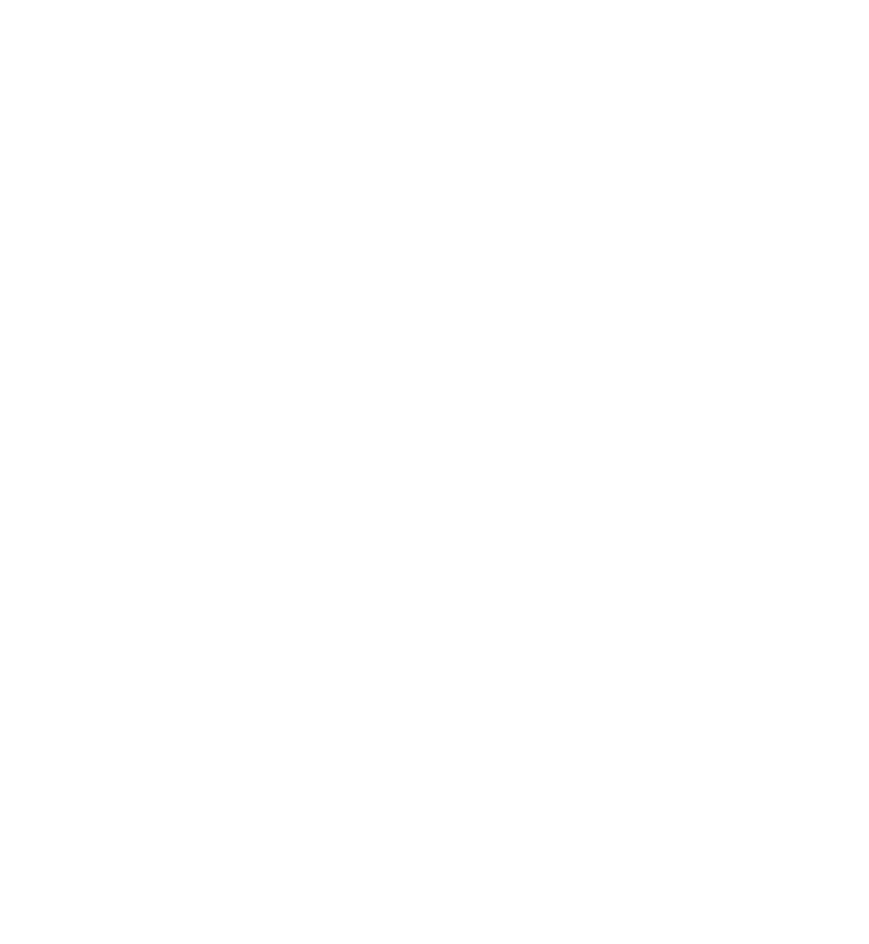
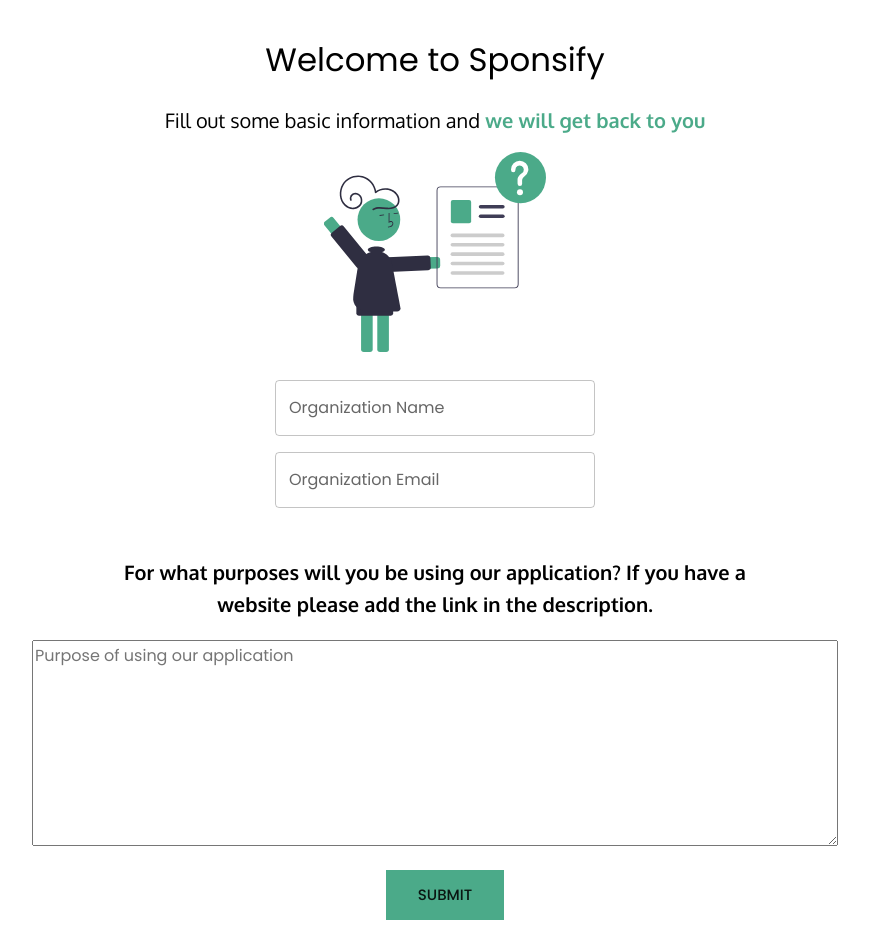
Before and after one commit to hSiri01/sponsify, a React (Create React App) app: page /new-user in a window 1280 px wide. Before the commit this address had no page. Shown: the part 160-1104 px from the top of the page, without its empty margins (205-1074 px from the left). Before the commit the page ends 800 px from the top, so only its background shows below. Built offline with nearby package versions, Linux system fonts and the light colour scheme.

Commit message:
Add New User page

```diff
--- a/src/App.tsx
+++ b/src/App.tsx
@@ -17,9 +17,11 @@
 import PurchaseHistory from './admin/organism/PurchaseHistory/App';
 import EditLevels from './admin/organism/EditLevels/App';
 import BasicInfo from './admin/organism/BasicInfo/App';
+import NewUser from './admin/organism/NewUser/App'
+
 
 import AdminLogin from './admin/organism/Home/App';
-import CheckBackLater from './sponsor/organism/HowItWorksCopy/App'
+import CheckBackLater from './sponsor/organism/CheckBackLater/App'
 
 import {
   BrowserRouter,
@@ -51,6 +53,7 @@
             <Route path="/events-edit" element={<EditEvents />} />
             <Route path="/summary" element={<PurchaseHistory />} />
             <Route path="/basic-info" element={<BasicInfo />} />
+            <Route path="/new-user" element={<NewUser />} />
 
           </Routes>
 
--- a/src/admin/organism/BasicInfo/App.tsx
+++ b/src/admin/organism/BasicInfo/App.tsx
@@ -8,7 +8,6 @@
 import TextField from '@mui/material/TextField';
 import MenuBar from '../../molecule/MenuBar/App'
 import FormData from 'form-data'
-import ShoppingCart from '@mui/icons-material/ShoppingCart';
 
 
 interface Props {
@@ -291,7 +290,7 @@
                                         ml: theme.spacing(5),
                                     }}
 
-                                    >Save</Button>
+                                    >SAVE</Button>
 
                             </Grid>
 
--- a/src/admin/organism/Home/App.tsx
+++ b/src/admin/organism/Home/App.tsx
@@ -44,8 +44,12 @@
                     <img style={{ maxHeight: theme.spacing(80), marginTop: theme.spacing(10) }} src={Admin} alt="Setting up webpage" />
                 </Grid>
 
-                <Grid item xs={12} sx={{ display: 'flex', justifyContent: 'center', margin: theme.spacing(6) }}>
+                <Grid item xs={6} sx={{ display: 'flex', justifyContent: 'right' , pr: theme.spacing(6), mb: theme.spacing(6)}}>
                     <Link href="/" color = "inherit">Sponsor? </Link>
+                </Grid>
+
+                <Grid item xs={6} sx={{ display: 'flex', justifyContent: 'left', pl: theme.spacing(6), mb: theme.spacing(6)  }}>
+                    <Link href="/new-user" color="inherit">New User? </Link>
                 </Grid>
 
             </Grid>
--- /dev/null
+++ b/src/admin/organism/NewUser/App.tsx
@@ -0,0 +1,124 @@
+import React from 'react';
+import { Grid } from '@mui/material';
+import Logo from '../../../assets/images/logos/logo.png';
+import { theme} from '../../../utils/theme';
+import Typography from '@mui/material/Typography';
+import { ThemeProvider } from '@mui/system';
+import TextField from '@mui/material/TextField';
+import TextareaAutosize from '@mui/material/TextareaAutosize';
+import Button from '@mui/material/Button';
+import Approval from '../../../assets/images/graphics/approval.svg';
+
+
+
+interface Props {
+
+}
+
+const NewUser = (props: Props) => {
+
+
+    return (
+        <ThemeProvider theme={theme}>
+
+
+            <Grid container>
+                <Grid item xs={12} sx={{ display: 'flex', justifyContent: 'center' }}>
+                    <img style={{ maxHeight: theme.spacing(30), marginTop:theme.spacing(10) }} src={Logo} alt="Sponsify logo" />
+                </Grid>
+
+                <Grid item xs={12} sx={{ display: 'flex', justifyContent: 'center', marginTop:theme.spacing(10) }}>
+                    <Typography variant="h4">
+                        Welcome to Sponsify
+                    </Typography>
+                </Grid>
+
+                <Grid item xs={12} sx={{ display: 'flex', justifyContent: 'center', mt:theme.spacing(6) }}>
+                        <Typography variant="h6" sx={{ fontFamily: "Oxygen"}}>
+                            Fill out some basic information and<b style={{ color: "#4baa89"}}> we will get back to you</b>
+                    </Typography>
+                </Grid>
+
+                <Grid item xs={12} sx={{ display: 'flex', justifyContent: 'center', mb: theme.spacing(5) }}>
+                    <img style={{ maxHeight: theme.spacing(50), marginTop: theme.spacing(4) }} src={Approval} alt="Approval" />
+                </Grid>
+
+                <Grid item xs={12} sx={{ display: 'flex', justifyContent: 'center', }}>
+
+                    <TextField
+                        sx={{ minWidth: theme.spacing(80), maxWidth: theme.spacing(80), margin: theme.spacing(2) }}
+                        id="outlined-basic"
+                        label="Organization Name"
+                        aria-label="empty textfield"
+                        variant="outlined"
+                        autoComplete="off"
+                        />
+
+                </Grid>
+
+                <Grid item xs={12} sx={{ display: 'flex', justifyContent: 'center', }}>
+
+                    <TextField
+                        sx={{ minWidth: theme.spacing(80), maxWidth: theme.spacing(80), margin: theme.spacing(2) }}
+                        id="outlined-basic"
+                        aria-label="empty textfield"
+                        label="Organization Email"
+                        variant="outlined"
+                        autoComplete="off"
+                    />
+
+
+
+                </Grid>
+
+                <Grid item xs={3}>
+                </Grid>
+
+                <Grid item xs={6} sx={{ display: 'flex', justifyContent: 'center', }}>
+                    <Typography variant="h6" sx={{ fontFamily: "Oxygen", fontWeight:700, mt: theme.spacing(10), textAlign: 'center' }}>
+                        For what purposes will you be using our application? If you have a website please add the link in the description.
+                    </Typography>
+                </Grid>
+
+                <Grid item xs={3}>
+                </Grid>
+
+
+
+                <Grid item xs={12} sx={{ display: 'flex', justifyContent: 'center', mt: theme.spacing(5)}}>
+                    <TextareaAutosize
+                        aria-label="empty textarea"
+                        placeholder='Purpose of using our application'
+                        minRows={8}
+                        style={{ minWidth: theme.spacing(200), fontFamily: "Poppins", fontSize: theme.spacing(4) }}
+                    />
+                </Grid>
+
+                <Grid item xs={12} sx={{ display: 'flex', justifyContent: 'center', m: theme.spacing(6), }}>
+                    <Button type="submit"  value="Upload" variant="contained" size="large" color="primary" sx={{
+                        borderRadius: 0,
+                        pt: theme.spacing(3),
+                        pb: theme.spacing(3),
+                        pl: theme.spacing(8),
+                        pr: theme.spacing(8),
+                        ml: theme.spacing(5),
+                    }}
+
+                    >SUBMIT</Button>
+
+                </Grid>
+
+
+
+
+
+
+            </Grid>
+
+        </ThemeProvider>
+
+
+    )
+}
+
+export default NewUser
```
Also changed, not shown: src/assets/images/graphics/approval.svg (added), src/sponsor/organism/CheckBackLater/App.tsx (renamed from src/sponsor/organism/HowItWorksCopy/App.tsx).
